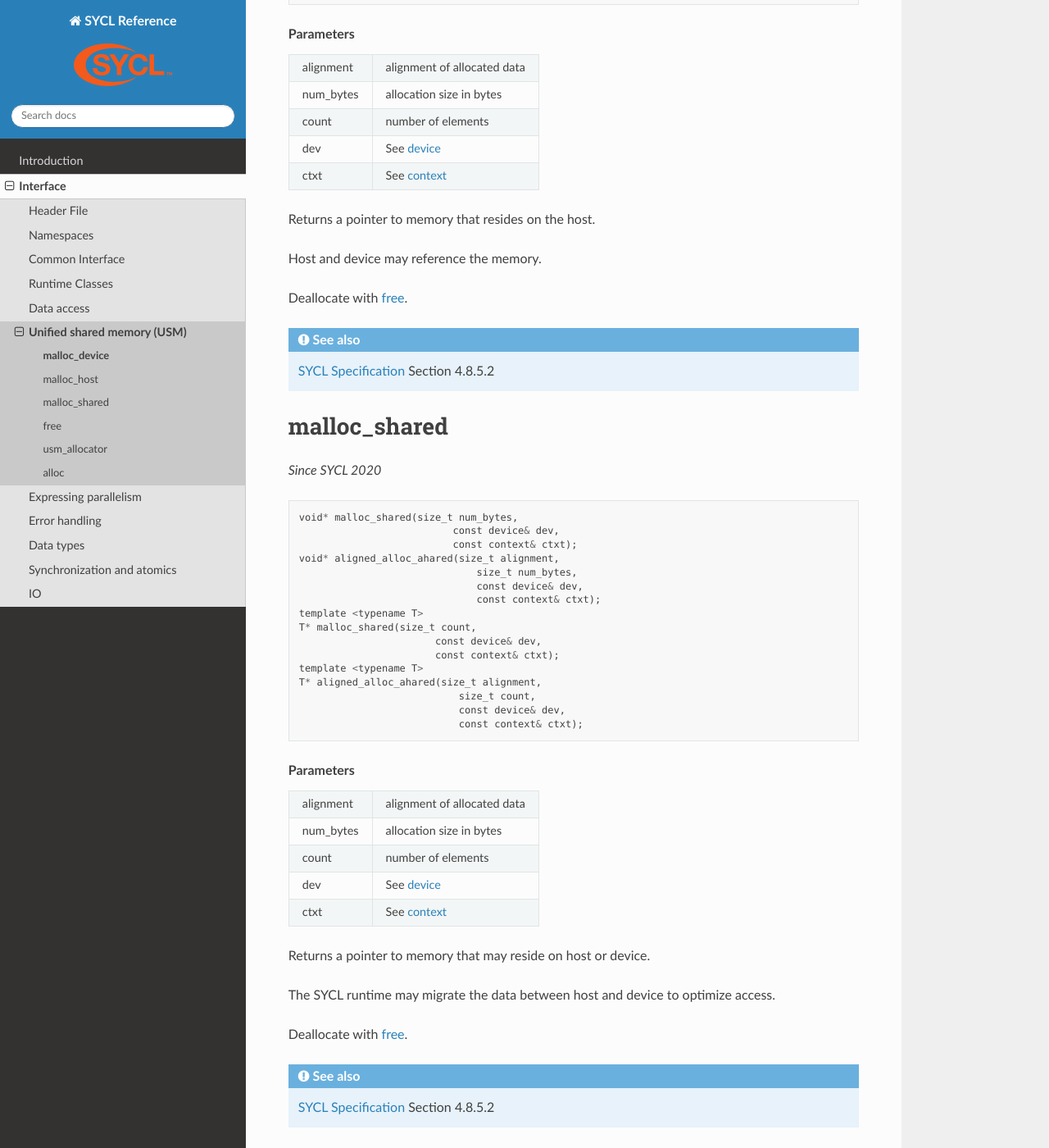
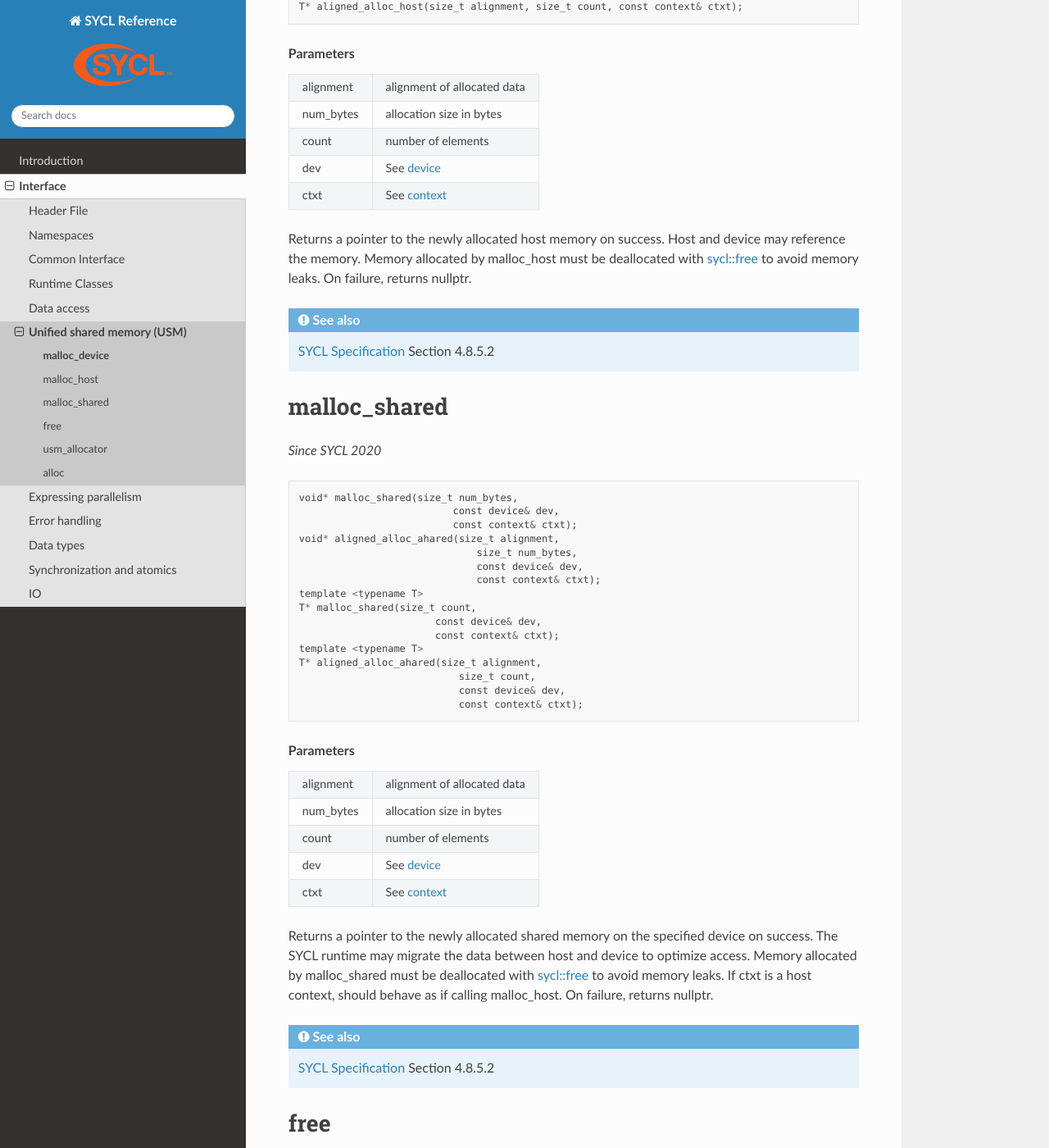
Before and after one commit to KhronosGroup/SYCL_Reference, a Sphinx documentation site: the page built from source/iface/usm-malloc.rst, in a window 1280 px wide and 1400 px high, scrolled down 1235 px. Shown: the whole window at 82% size. Built offline with Sphinx 7.4.7 and the Read the Docs theme 2.0.0, drawn with Linux system fonts in a browser that asks for light colours; some of the changed text lies outside the part shown.

Commit message:
really add example

```diff
--- a/source/iface/device.rst
+++ b/source/iface/device.rst
@@ -199,6 +199,12 @@
       info::device_type deviceType = info::device_type::all);
 
 Returns vector of devices filtered by :ref:`info-device_type`.
+
+.. rubric:: Example
+
+Enumerate the GPU devices
+
+.. literalinclude:: /examples/get_devices.cpp
 
 ===========
 Device Info
--- a/source/iface/usm-malloc.rst
+++ b/source/iface/usm-malloc.rst
@@ -39,15 +39,17 @@
 ctxt                See :ref:`context`
 ==================  ===
 
-Returns a pointer to memory that resides on the device.
+Returns a pointer to the newly allocated memory on the specified
+device on success. This memory is not accessible on the host. Memory
+allocated by malloc_device must be deallocated with :ref:`sycl::free
+<sycl-free>` to avoid memory leaks. If ctxt is a host context, it
+should behave as if calling malloc_host. On failure, returns nullptr.
 
 The host may not directly reference the memory, but can read and write
 the memory with :ref:`queue` member functions (:ref:`queue-memset`,
 :ref:`queue-memcpy`, :ref:`queue-fill`) or :ref:`handler` member
 functions (:ref:`handler-memset`, :ref:`handler-memcpy`, and
 :ref:`handler-fill`).
-
-Deallocate with free_.
 
 .. seealso:: |SYCL_SPEC_MALLOC_DEVICE|
 
@@ -75,11 +77,10 @@
 ctxt                See :ref:`context`
 ==================  ===
 
-Returns a pointer to memory that resides on the host.
-
-Host and device may reference the memory.
-
-Deallocate with free_.
+Returns a pointer to the newly allocated host memory on success. Host
+and device may reference the memory.  Memory allocated by malloc_host
+must be deallocated with :ref:`sycl::free <sycl-free>` to avoid memory
+leaks. On failure, returns nullptr.
 
 .. seealso:: |SYCL_SPEC_MALLOC_HOST|
 
@@ -118,14 +119,17 @@
 ctxt                See :ref:`context`
 ==================  ===
 
-Returns a pointer to memory that may reside on host or device.
 
-The SYCL runtime may migrate the data between host and device to
-optimize access.
-
-Deallocate with free_.
+Returns a pointer to the newly allocated shared memory on the
+specified device on success. The SYCL runtime may migrate the data
+between host and device to optimize access.  Memory allocated by
+malloc_shared must be deallocated with :ref:`sycl::free <sycl-free>`
+to avoid memory leaks. If ctxt is a host context, should behave as if
+calling malloc_host. On failure, returns nullptr.
 
 .. seealso:: |SYCL_SPEC_MALLOC_SHARED|
+
+.. _sycl-free:
 
 ======
  free
```
